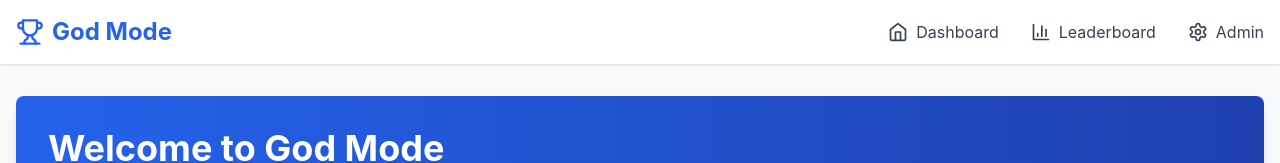
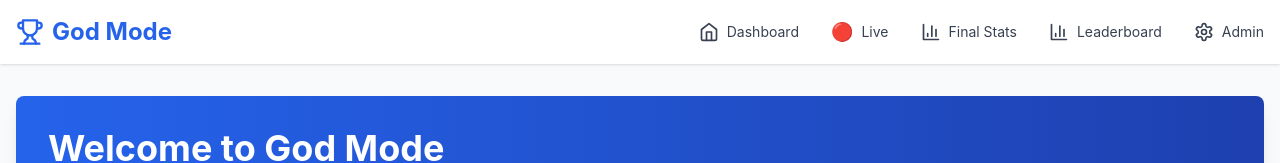
Before and after one commit to dts-3000/god-mode-afl, a React (Vite) app in the folder frontend/: page / in a window 1280 px wide. Shown: the top 163 px of the page. Built offline with nearby package versions, Linux system fonts and the light colour scheme; no server answers.

Commit message:
Add files via upload

```diff
--- a/frontend/src/components/Header.jsx
+++ b/frontend/src/components/Header.jsx
@@ -11,16 +11,24 @@ export default function Header() {
           God Mode
         </Link>
 
-        <div className="flex items-center gap-8">
+        <div className="flex items-center gap-8 text-sm">
           <Link to="/" className="flex items-center gap-2 text-gray-700 hover:text-blue-600 transition">
             <Home size={20} />
             Dashboard
+          </Link>
+          <Link to="/live-scores" className="flex items-center gap-2 text-gray-700 hover:text-blue-600 transition">
+            <span className="text-red-600 font-bold text-lg">🔴</span>
+            Live
+          </Link>
+          <Link to="/final-stats" className="flex items-center gap-2 text-gray-700 hover:text-blue-600 transition">
+            <BarChart3 size={20} />
+            Final Stats
           </Link>
           <Link to="/leaderboard" className="flex items-center gap-2 text-gray-700 hover:text-blue-600 transition">
             <BarChart3 size={20} />
             Leaderboard
           </Link>
-          <Link to="/admin/login" className="flex items-center gap-2 text-gray-700 hover:text-blue-600 transition">
+          <Link to="/admin" className="flex items-center gap-2 text-gray-700 hover:text-blue-600 transition">
             <Settings size={20} />
             Admin
           </Link>
```
